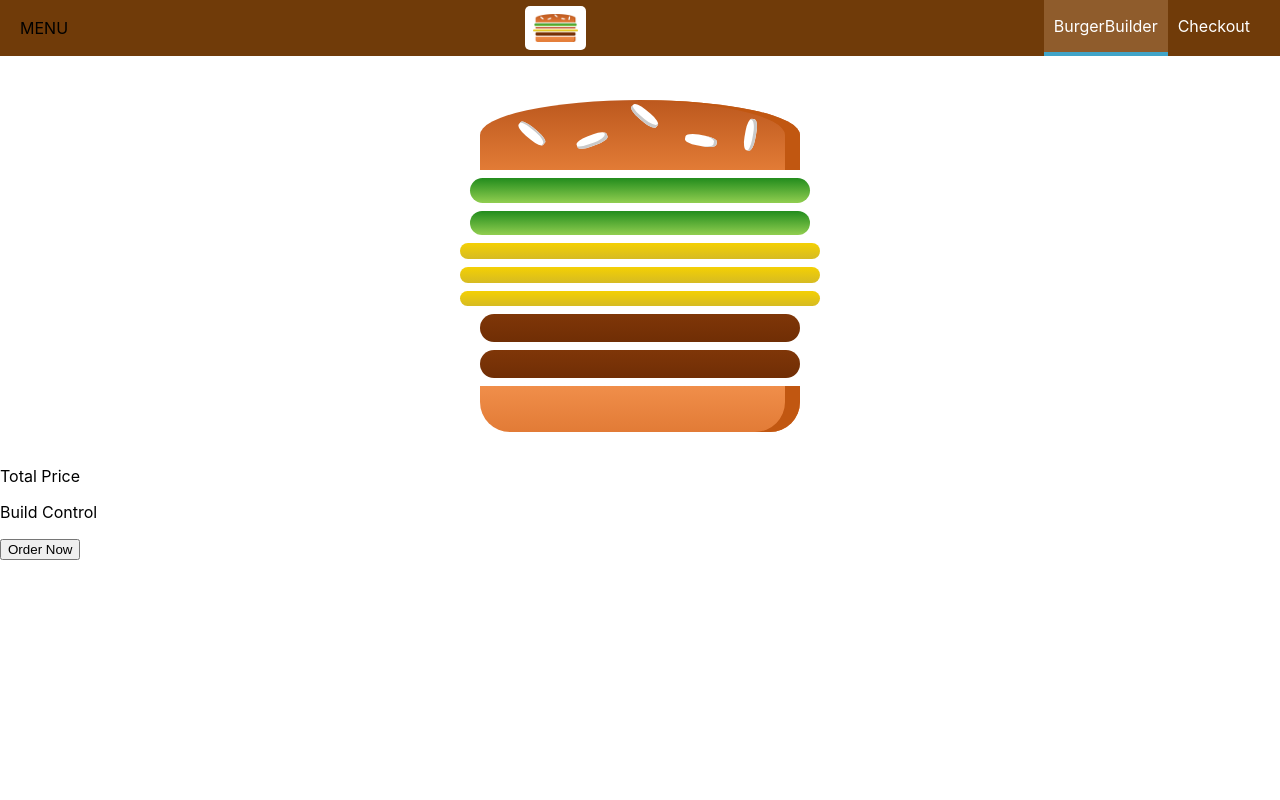
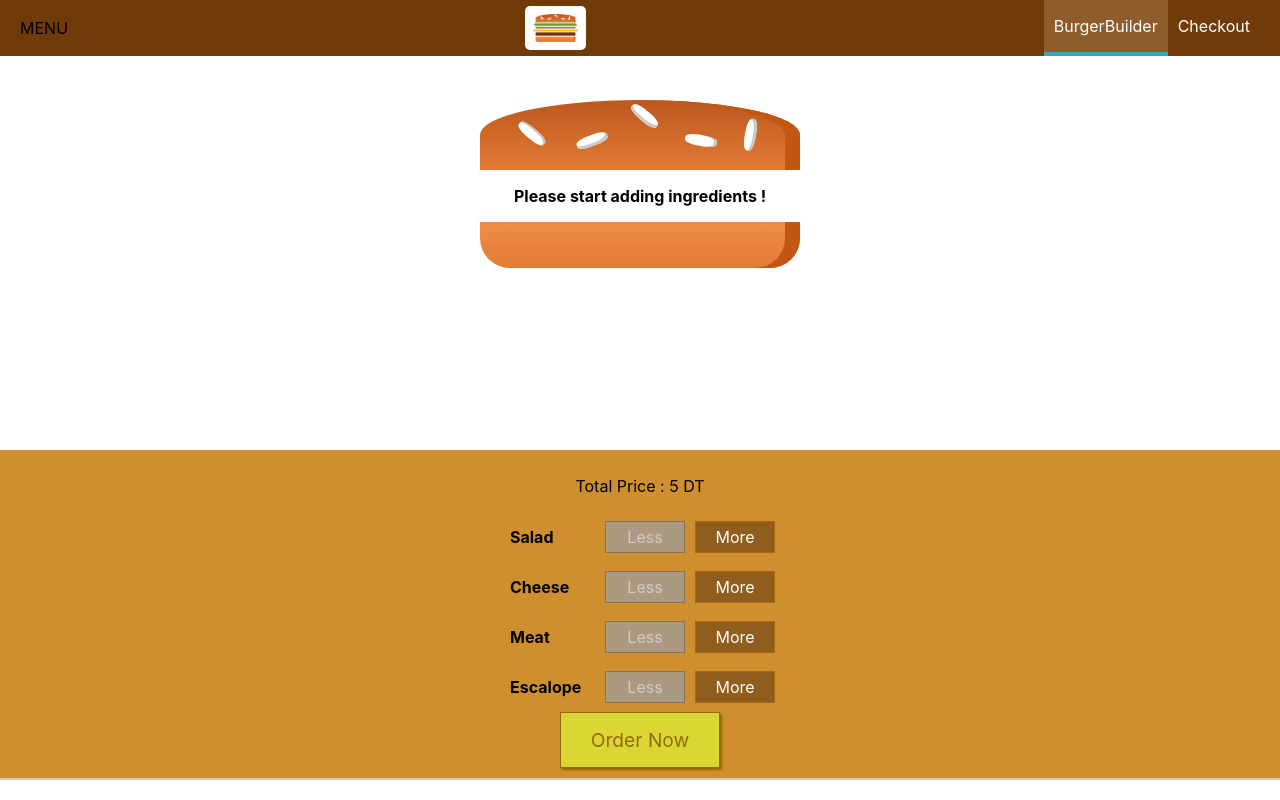
Before and after one commit to soufianekhemakhem/magic-burger, a React (Create React App) app: page / in a window 1280 px wide. Built offline with nearby package versions, Linux system fonts and the light colour scheme.

Commit message:
build controls finished

```diff
--- a/src/components/BurgerBuilder/BuildControls/BuildControl/BuildControl.js
+++ b/src/components/BurgerBuilder/BuildControls/BuildControl/BuildControl.js
@@ -1,11 +1,14 @@
 import React from 'react'
+import classes from './BuildControl.module.css'
 
 
-const buildControl = () => {
+const buildControl = (props) => {
 
     return (
-        <div>
-            <p>Build Control</p>
+        <div className={classes.BuildControl}>
+            <div className={classes.Label}> {props.label} </div>
+            <button className={classes.Less} onClick={props.removed} disabled={props.disableRemoving}> Less </button>
+            <button className={classes.More} onClick={props.added} disabled={props.disableAdding}> More </button>
         </div>
     )
 }
--- /dev/null
+++ b/src/components/BurgerBuilder/BuildControls/BuildControl/BuildControl.module.css
@@ -0,0 +1,56 @@
+.BuildControl {
+    display: flex;
+    justify-content: space-between;
+    align-items: center;
+    margin: 5px 0;
+  }
+
+  .BuildControl button {
+    display: block;
+    font: inherit;
+    padding: 5px;
+    margin: 0 5px;
+    width: 80px;
+    border: 1px solid #AA6817;
+    cursor: pointer;
+    outline: none;
+  }
+
+  .BuildControl button:disabled {
+    background-color: #AC9980;
+    border: 1px solid #7E7365;
+    color: #ccc;
+    cursor: default;
+  }
+
+  .BuildControl button:hover:disabled {
+    background-color: #AC9980;
+    color: #ccc;
+    cursor: not-allowed;
+  }
+
+  .Label {
+    padding: 10px;
+    font-weight: bold;
+    width: 80px;
+  }
+
+  .BuildControl .Less {
+    background-color: #D39952;
+    color: white;
+  }
+
+  .BuildControl .More {
+    background-color: #8F5E1E;
+    color: white;
+  }
+
+  .BuildControl .Less:hover, .BuildControl .Less:active {
+    background-color: #DAA972;
+    color: white;
+  }
+
+  .BuildControl .More:hover,.BuildControl .More:active {
+    background-color: #99703F;
+    color: white;
+  }
--- a/src/components/BurgerBuilder/BuildControls/BuildControls.js
+++ b/src/components/BurgerBuilder/BuildControls/BuildControls.js
@@ -1,14 +1,32 @@
 import React from 'react'
 import BuildControl from './BuildControl/BuildControl'
+import classes from './BuildControls.module.css'
 
+const buildControls = (props) => {
 
-const buildControls = () => {
+    let ingredientsControls = []
+
+    for (let item of props.ingredients) {
+        ingredientsControls.push(
+            <BuildControl
+                label={item.label}
+                key={item.id}
+                added={() => { props.addOrRemoveIngredient(item.id, 'add') }}
+                removed={() => { props.addOrRemoveIngredient(item.id, 'remove') }}
+                // disableRemoving={item.count === 0 ? true : false}
+                disableRemoving={item.count === 0}
+                disableAdding={item.count === item.maxCount}
+            />
+        )
+    }
 
     return (
-        <div>
-            <p>Total Price</p>
-            <BuildControl />
-            <button>Order Now</button>
+        <div className={classes.BuildControls}>
+            <p>Total Price : {props.totalPrice} DT</p>
+
+            {ingredientsControls}
+
+            <button className={classes.OrderButton}>Order Now</button>
         </div>
     )
 }
--- /dev/null
+++ b/src/components/BurgerBuilder/BuildControls/BuildControls.module.css
@@ -0,0 +1,40 @@
+.BuildControls {
+    width: 100%;
+    background-color: #CF8F2E;
+    display: flex;
+    flex-flow: column;
+    align-items: center;
+    box-shadow: 0 2px 1px #ccc;
+    margin: auto;
+    padding: 10px 0;
+  }
+
+
+  .OrderButton {
+    background-color: #DAD735;
+    outline: none;
+    cursor: pointer;
+    border: 1px solid #966909;
+    color: #966909;
+    font-family: inherit;
+    font-size: 1.2em;
+    padding: 15px 30px;
+    box-shadow: 2px 2px 2px #966909;
+  }
+
+  .OrderButton:hover, .OrderButton:active {
+    background-color: #A0DB41;
+    border: 1px solid #966909;
+    color: #966909;
+  }
+
+  .OrderButton:disabled {
+    background-color: #C7C6C6;
+    cursor: not-allowed;
+    border: 1px solid #ccc;
+    color: #888888;
+  }
+
+  .OrderButton:not(:disabled) {
+    animation: enable 0.3s linear;
+  }
--- a/src/components/BurgerBuilder/Burger/Burger.js
+++ b/src/components/BurgerBuilder/Burger/Burger.js
@@ -6,6 +6,7 @@ import classes from './Burger.module.css'
 const burger = (props) => {
 
     let ingredientsList = []
+
     // for (let i = 0; i < ingredients.length; i++) {
     //     let item = ingredients[i]
 
@@ -16,9 +17,18 @@ const burger = (props) => {
         }
     }
 
+    // let message = <p>Please start adding ingredients ! </p>
+    // if (ingredientsList.length > 0) {
+    //     message = null
+    // }
+
+    let message = ingredientsList.length > 0 ? null : <p>Please start adding ingredients ! </p>
+
     return (
         <div className={classes.Burger}>
             <Ingredient type='BreadTop' />
+
+            {message}
 
             {ingredientsList}
 
--- a/src/components/BurgerBuilder/BurgerBuilder.js
+++ b/src/components/BurgerBuilder/BurgerBuilder.js
@@ -10,32 +10,87 @@ class burgerBuilder extends Component {
             {
                 id: 1,
                 label: 'Salad',
-                count: 2
+                count: 0,
+                price: 1.5,
+                maxCount: 2
             },
             {
                 id: 2,
                 label: 'Cheese',
-                count: 3
+                count: 0,
+                price: 1,
+                maxCount: 3
             },
             {
                 id: 3,
                 label: 'Meat',
-                count: 2
+                count: 0,
+                price: 2.5,
+                maxCount: 2
             },
             {
                 id: 4,
                 label: 'Escalope',
-                count: 0
+                count: 0,
+                price: 2,
+                maxCount: 2
             }
-        ]
+        ],
+        totalPrice: 5
 
     }
+
+    addOrRemoveIngredientHandler = (id, action) => { //we use id instead of using label
+        let newIngredients = [...this.state.ingredients]
+        let price = this.state.totalPrice
+
+        const index = newIngredients.findIndex((item) => {
+            return item.id === id //we use id instead of using label
+        })
+
+        if (action === 'add') {
+            newIngredients[index].count++
+            price += newIngredients[index].price
+        } else {
+            newIngredients[index].count--
+            price -= newIngredients[index].price
+        }
+
+        this.setState({
+            ingredients: newIngredients,
+            totalPrice: price
+        })
+    }
+
+    // removeIngredientHandler = (id) => { //we use id instead of using label
+    //     let newIngredients = [...this.state.ingredients]
+    //     let price = this.state.totalPrice
+
+    //     const index = newIngredients.findIndex((item) => {
+    //         return item.id === id //we use id instead of using label
+    //     })
+
+    //     newIngredients[index].count--
+    //     price = price - newIngredients[index].price
+
+    //     this.setState({
+    //         ingredients: newIngredients,
+    //         totalPrice: price
+    //     })
+    // }
+
 
     render() {
         return (
             <div>
                 <Burger ingredients={this.state.ingredients} />
-                <BuildControls />
+
+                <BuildControls
+                    totalPrice={this.state.totalPrice}
+                    ingredients={this.state.ingredients}
+                    addOrRemoveIngredient={this.addOrRemoveIngredientHandler}
+                // removeIngredient={this.removeIngredientHandler}
+                />
                 {/* <Modal /> */}
             </div>
         )
```
Also changed, not shown: src/components/BurgerBuilder/BuildControls/BuildControl/BuildControl.css (deleted), src/components/BurgerBuilder/BuildControls/BuildControls.css (deleted).
